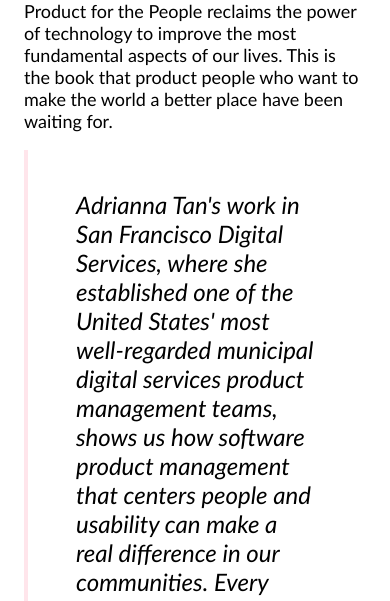
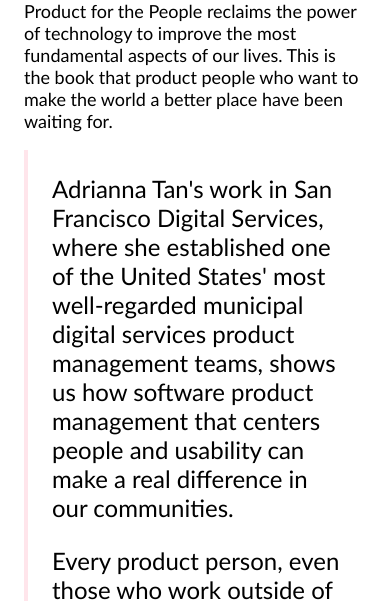
Before and after one commit to skinnylatte/futureethics, an Eleventy site: page src/book.md in a window 390 px wide. Shown: the part 190-791 px from the top of the page. Built offline with nearby package versions, Linux system fonts and the light colour scheme; Eleventy itself is replaced by a stand-in of ours; files that its build step writes are made by us from their sources; a script that the page names is missing.

Commit message:
Update blurb styling (#9)

```diff
--- a/src/book.md
+++ b/src/book.md
@@ -9,7 +9,8 @@
 
 <div class="quote">
   <blockquote>
-    <p>Adrianna Tan's work in San Francisco Digital Services, where she established one of the United States' most well-regarded municipal digital services product management teams, shows us how software product management that centers people and usability can make a real difference in our communities. Every product person, even those who work outside of government and the non-profit sector, could learn something from Adrianna.</p>
+    <p>Adrianna Tan's work in San Francisco Digital Services, where she established one of the United States' most well-regarded municipal digital services product management teams, shows us how software product management that centers people and usability can make a real difference in our communities.</p>
+    <p>Every product person, even those who work outside of government and the non-profit sector, could learn something from Adrianna.</p>
   </blockquote>
   <div class="cite">
     <p class="author">Matt LeMay</p>
--- a/src/css/styles.css
+++ b/src/css/styles.css
@@ -44,7 +44,10 @@
 
 .quote {
     border-left: 4px solid rgb(255, 229, 235);
-    padding: 16px 48px;
+    padding: 4px 48px 24px;
+    display: flex;
+    flex-direction: column;
+    row-gap: 16px;
 }
 
 .quote blockquote {
@@ -52,6 +55,7 @@
 }
 
 .quote blockquote p {
+    margin: 0
     font-style: italic;
     font-size: 24px;
 }
@@ -99,6 +103,11 @@
 
 
 @media all and (max-width: 800px) {
+
+    .quote {
+        padding: 0 24px 24px;
+    }
+
     .nav ul {
         padding: 24px;
         row-gap: 8px;
@@ -109,7 +118,7 @@
     }
 
     main {
-        padding: 0 24px;
+        padding: 0 24px 24px;
     }
 
     footer {
```
